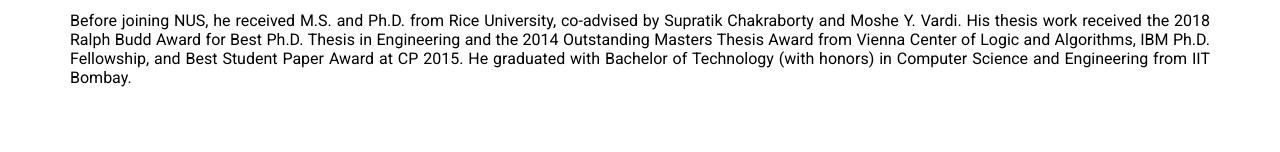
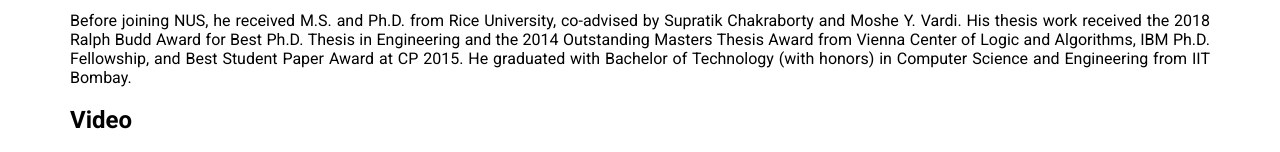
Before and after one commit to nuscstalks/nuscstalks.github.io, a Jekyll site: the page built from _posts/2023-02-01-Counting,-Sampling,-and-Synthesis꞉-The-Quest-for-Scalability.md, in a window 1280 px wide. Shown: the part 597-749 px from the top of the page. Built offline with Jekyll 4.4.1, drawn with Linux system fonts in a browser that asks for light colours; grey boxes are pictures that could not be loaded.

Commit message:
Update 2023-02-01-Counting,-Sampling,-and-Synthesis꞉-The-Quest-for-Scalability.md

```diff
--- a/_posts/2023-02-01-Counting,-Sampling,-and-Synthesis꞉-The-Quest-for-Scalability.md
+++ b/_posts/2023-02-01-Counting,-Sampling,-and-Synthesis꞉-The-Quest-for-Scalability.md
@@ -11,3 +11,8 @@
 Kuldeep Meel holds the NUS Presidential Young Professorship in the School of Computing at the National University of Singapore (NUS). His research interests lie at the intersection of Formal Methods and Artificial Intelligence. He is a recipient of the 2022 ACP Early Career Researcher Award, the 2019 NRF Fellowship for AI and was named AI's 10 to Watch by IEEE Intelligent Systems in 2020. His research program's recent recognitions include the 2022 CACM Research Highlight Award, 2022 ACM SIGMOD Research Highlight, IJCAI-22 Early Career Spotlight, 2021 Amazon Research Award, "Best of PODS-21" invite from ACM TODS, "Best Papers of CAV-20" invite from FMSD journal, IJCAI-19 Sister conferences best paper award track invitation.
 
 Before joining NUS, he received M.S. and Ph.D. from Rice University, co-advised by Supratik Chakraborty and Moshe Y. Vardi. His thesis work received the 2018 Ralph Budd Award for Best Ph.D. Thesis in Engineering and the 2014 Outstanding Masters Thesis Award from Vienna Center of Logic and Algorithms, IBM Ph.D. Fellowship, and Best Student Paper Award at CP 2015. He graduated with Bachelor of Technology (with honors) in Computer Science and Engineering from IIT Bombay.
+
+## Video
+<iframe width="420" height="345" src=" https://www.youtube.com/embed/
+qJstLPjOuoU">
+</iframe>
```
